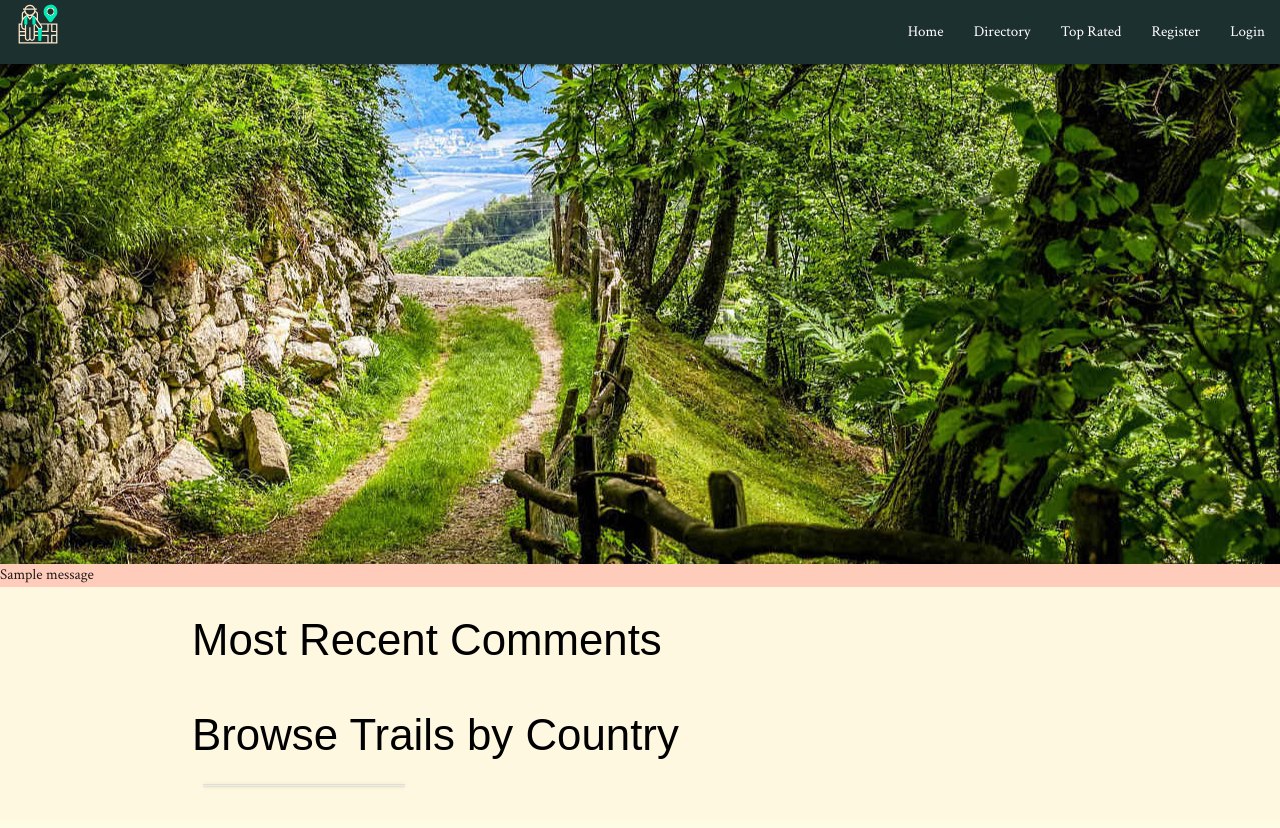
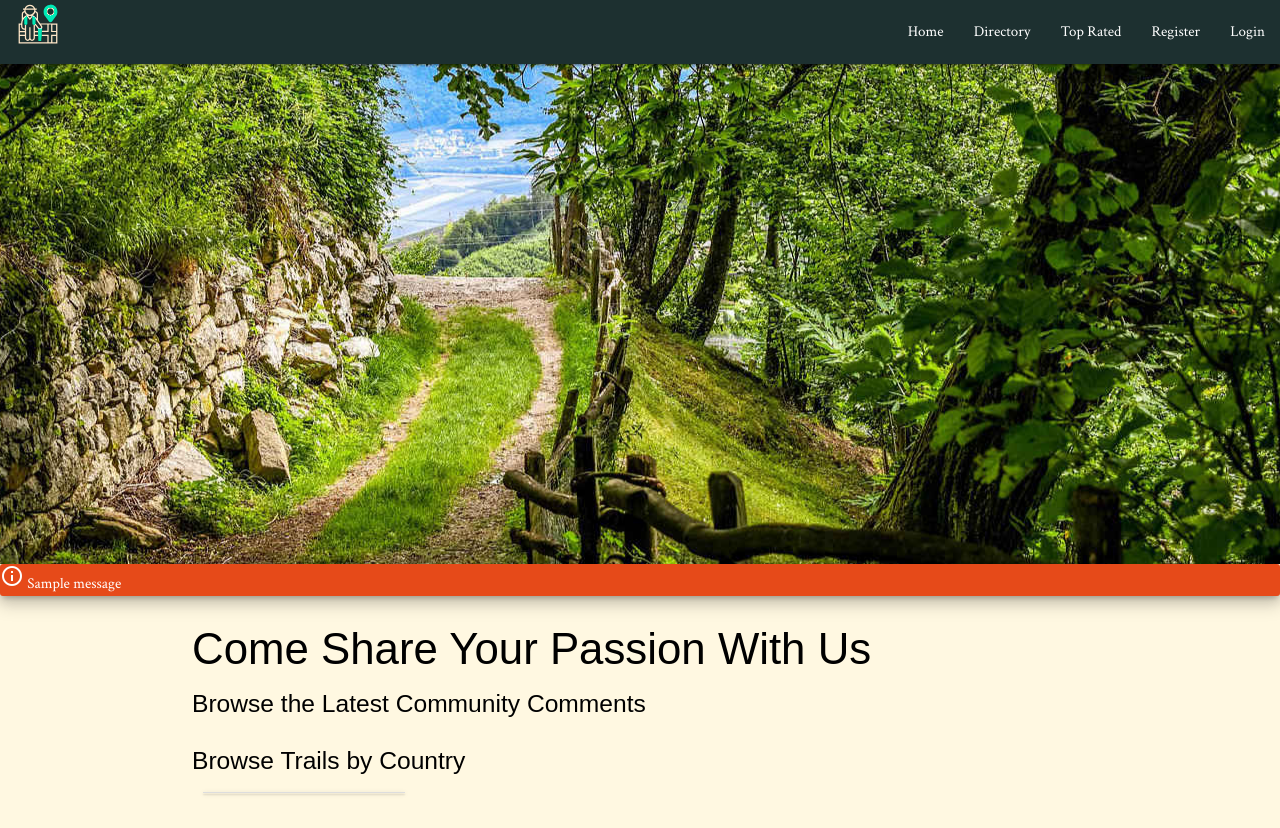
Before and after one commit to Oraclebun/ci-datacentric-project3, a Flask app: page / in a window 1280 px wide. Before the commit the page ends 788 px from the top, so only its background shows below. Run offline with Flask 2, Linux system fonts and the light colour scheme; one stand-in notice (Sample message) is shown; data that the repository does not hold is empty; some web fonts are replaced.

Commit message:
style flash messages to have a darker, style submit button, adjust user authentication to serve trails.template.html

```diff
--- a/app.py
+++ b/app.py
@@ -397,9 +397,9 @@ def get_trail(trail_id):
             'comments': results.get("comments", [])
         }
         trails.append(dictionary)
-
-    auth_user = ObjectId(session.get('_user_id'))
-    return render_template('trails/trails.template.html', trails=trails, auth_user=auth_user)
+    auth_user = session.get('_user_id')  #for nav bar profile button
+    authenticated_user = ObjectId(session.get('_user_id'))
+    return render_template('trails/trails.template.html', trails=trails, auth_user=auth_user, authenticated_user=authenticated_user)
 
 
 """
--- a/static/css/styles.css
+++ b/static/css/styles.css
@@ -20,6 +20,7 @@ body{
     background-color:#2f4f4f;
     color: #fff8e1;
     text-align: center;
+    padding-top: 0;
 }
 
 .card-title{
@@ -53,6 +54,10 @@ font-style: italic;
     background: white;
 }
 
+.com-btn{
+    font-size: 0.7rem;
+}
+
 .com-date{
     margin-top: 10px;
 }
@@ -60,6 +65,10 @@ font-style: italic;
 .com-ratings{
     margin-top: 10px;
     margin-left: -5px;
+}
+
+.com-text{
+    margin-left: 10px;
 }
 
 .details-title{
@@ -107,6 +116,12 @@ padding-right: 1em; /*set this area for ...*/
     filter: invert(86%) sepia(3%) saturate(3689%) hue-rotate(330deg) brightness(111%) contrast(101%);
   }
 
+.flash{
+    font-size: 1rem;
+    color: white;
+    border-radius: 0.2rem;
+}
+
 h1 {
     font-family: 'Ruluko', sans-serif;
     text-shadow: 2px 2px #000000;
@@ -115,6 +130,10 @@ h1 {
 h2, h3, h4, h5, h6{
     font-family: 'Ruluko', sans-serif;
     color: #000000;
+}
+
+.hike-period{
+    display: inline-block;
 }
 
 nav .brand-logo{
@@ -156,6 +175,10 @@ nav{
     float:right;
 }
 
+input#submit {
+    color:#fff8e1;
+}
+
 span.stars span {
     display: block;
     background: url("../image/star-yellow.png") 0 0 repeat-x;
@@ -167,7 +190,7 @@ span.stars span {
 span.stars {
     display: block;
     background: url("../image/star-grey.png") 0 0px repeat-x;
-    width: 120px;
+    width: 90px;
     height: 2rem;
     float: right;
 }
--- a/static/js/main.js
+++ b/static/js/main.js
@@ -21,7 +21,7 @@ $(document).ready(function(){
     $.fn.stars = function () {
         return $(this).each(function () {
             var val = parseFloat($(this).html());       //value of rating
-            var size = Math.max(0, (Math.min(5, val))) * 24;    //find the max of the rating, multiply by 24
+            var size = Math.max(0, (Math.min(5, val))) * 18;    //find the max of the rating, multiply by 24
             var $span = $('<span />').width(size);      //use the calculated size to size the span
             $(this).html($span);                        //replace this with width of the span
         });
--- a/templates/index.html
+++ b/templates/index.html
@@ -12,18 +12,24 @@ Home Page
     </div>
 </div>
 
+<div class="row">
 {% with messages = get_flashed_messages() %}
 {% if messages %}
-<div class="deep-orange lighten-4">
+<div class="z-depth-3 deep-orange darken-2 flash">
 	{% for message in messages %}
-	<span>{{ message }}</span>
+	<span>
+    <i class="material-icons">info_outline</i>
+    {{ message }}
+    </span>
 	{% endfor %}
 </div>
 {% endif %}
 {% endwith %}
+</div>
 
 <div class="container">
-    <h3>Most Recent Comments</h3>
+    <h3>Come Share Your Passion With Us</h3>
+        <h5>Browse the Latest Community Comments</h5>
 	<div class="row">
 		{% for com in comments%}
 		<div class="col s12 m4">
@@ -53,7 +59,7 @@ Home Page
 
 <div class="container">
     <div class="row">
-		<h3>Browse Trails by Country</h3>
+		<h5>Browse Trails by Country</h5>
 			<div class="col s12 m3">
 				<ul class="collapsible">
 				{% for loc in location |groupby ("country")%}
--- a/templates/trails/create_profile.template.html
+++ b/templates/trails/create_profile.template.html
@@ -60,13 +60,13 @@
         </div>
         </div>
 
-        <a class="waves-effect waves-light btn blue-grey lighten-1 cloudinary-fileupload" id="profile-submit" data-cloudinary-field="image_id">{{form.submit()}}</a>
+        <a class="waves-effect waves-light btn teal darken-4 cloudinary-fileupload" id="profile-submit" data-cloudinary-field="image_id">{{form.submit()}}</a>
       </form>
     </div>
 
 	{% with messages = get_flashed_messages() %}
 	{% if messages %}
-	<div class="deep-orange lighten-4">
+	<div class="z-depth-3 deep-orange darken-2 flash">
 		{% for message in messages %}
 		<p>{{ message }}</p>
 		{% endfor %}
--- a/templates/trails/edit_profile.template.html
+++ b/templates/trails/edit_profile.template.html
@@ -57,13 +57,13 @@
         </div>
         </div>
 
-        <a class="waves-effect waves-light btn blue-grey lighten-1 cloudinary-fileupload" id="profile-submit" data-cloudinary-field="image_id">{{form.submit()}}</a>
+        <a class="waves-effect waves-light btn teal darken-4 cloudinary-fileupload" id="profile-submit" data-cloudinary-field="image_id">{{form.submit()}}</a>
       </form>
     </div>
 
 {% with messages = get_flashed_messages() %}
 {% if messages %}
-<div class="deep-orange lighten-4">
+<div class="z-depth-3 deep-orange darken-2 flash">
 	{% for message in messages %}
 	<p>{{ message }}</p>
 	{% endfor %}
--- a/templates/trails/login.template.html
+++ b/templates/trails/login.template.html
@@ -8,9 +8,9 @@
 
 {% with messages = get_flashed_messages() %}
 {% if messages %}
-<div class="deep-orange lighten-4">
+<div class="z-depth-3 deep-orange darken-2 flash">
 	{% for message in messages %}
-	<p>{{ message }}</p>
+	<p><i class="material-icons">info</i>{{ message }}</p>
 	{% endfor %}
 </div>
 {% endif %}
```
Also changed, not shown: templates/trails/edit_comments.template.html (+10 -1 lines), templates/trails/profile.template.html (+4 -4 lines), templates/trails/top_rated.template.html (+14 -10 lines), templates/trails/trails.template.html (+6 -6 lines), static/image/star-grey.png, static/image/star-yellow.png.
